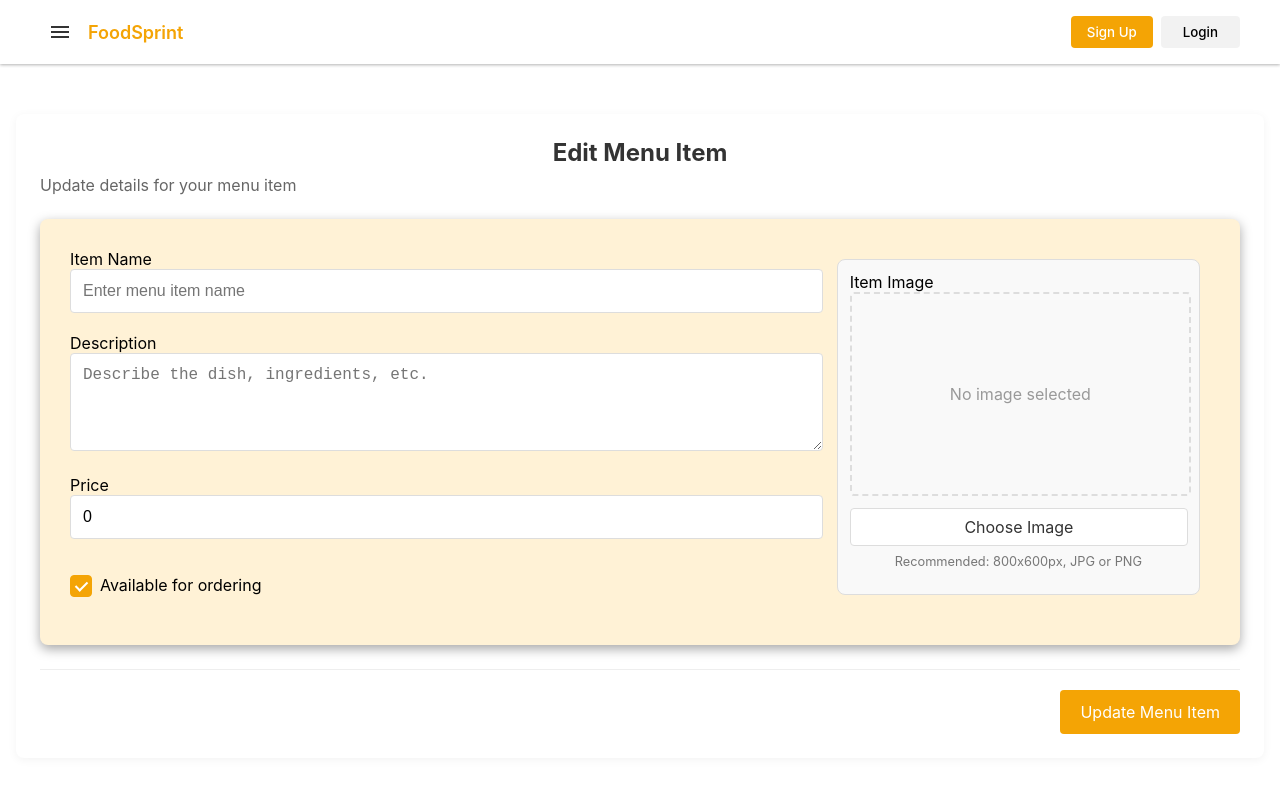
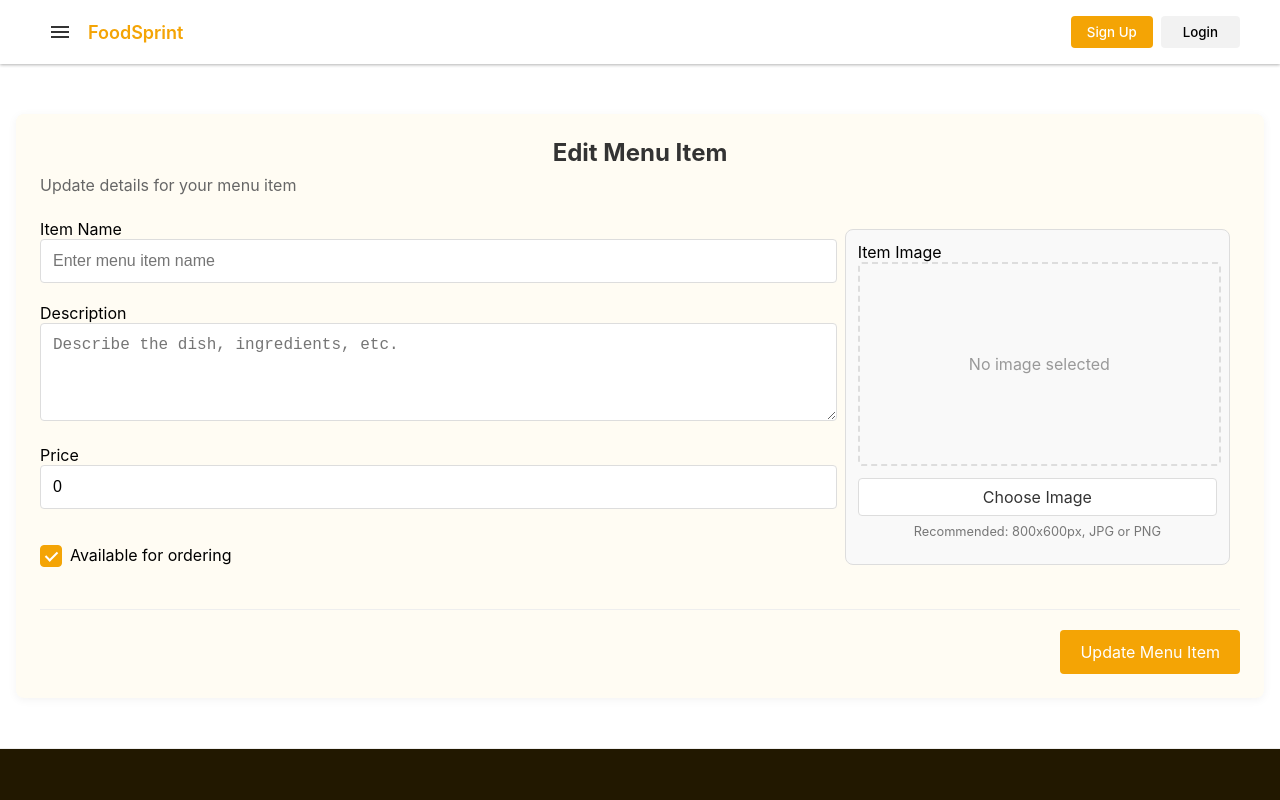
Before and after one commit to ChirathiSomadasa/Cloud-Native-Food-Ordering-Delivery-System, a React (Create React App) app in the folder frontend/: page /edit-menu-item/1 in a window 1280 px wide. Shown: the top 800 px of the page. Built offline with nearby package versions, Linux system fonts and the light colour scheme; no server answers.

Commit message:
update UI

```diff
--- a/frontend/src/components/Header.js
+++ b/frontend/src/components/Header.js
@@ -5,7 +5,6 @@ import { Link, useNavigate } from "react-router-dom";
 import axios from "axios";
 import MenuIcon from "@mui/icons-material/Menu";
 import ShoppingCartIcon from "@mui/icons-material/ShoppingCart";
-import NotificationsIcon from "@mui/icons-material/Notifications";
 import PersonIcon from "@mui/icons-material/Person";
 
 function Header() {
@@ -169,10 +168,6 @@ function Header() {
                   <span className="badge">{numberOfItems}</span>
                 </button>
                 </Link>
-                <button className="icon-button notification-button">
-                  <NotificationsIcon />
-                  <span className="badge">2</span>
-                </button>
                 <button className="text-button" onClick={handleSignOut}>
                   Sign Out
                 </button>
--- a/frontend/src/components/Sidebar.js
+++ b/frontend/src/components/Sidebar.js
@@ -3,7 +3,6 @@ import "./Sidebar.css";
 import { Link, useNavigate } from "react-router-dom";
 import ListAltIcon from "@mui/icons-material/ListAlt";
 import ShoppingCartIcon from "@mui/icons-material/ShoppingCart";
-import NotificationsIcon from "@mui/icons-material/Notifications";
 import ExitToAppIcon from "@mui/icons-material/ExitToApp";
 import CloseIcon from "@mui/icons-material/Close";
 import AddBoxIcon from "@mui/icons-material/AddBox";
@@ -123,10 +122,6 @@ function Sidebar({ isOpen, onClose }) {
                       <AccountBalanceIcon />
                       <span>Payments</span>
                     </Link>
-                    <Link to="/notifications" className="sidebar-link" onClick={onClose}>
-                      <NotificationsIcon />
-                      <span>Notifications</span>
-                    </Link>
                     <Link to="/deliveries/deliveryHome" className="sidebar-link" onClick={onClose}>
                       <DeliveryDiningIcon />
                       <span>Deliveries</span>
@@ -193,10 +188,6 @@ function Sidebar({ isOpen, onClose }) {
                   <ShoppingCartIcon />
                   <span>Cart</span>
                 </Link>
-                <Link to="/notifications" className="sidebar-link" onClick={onClose}>
-                  <NotificationsIcon />
-                  <span>Notifications</span>
-                </Link>
                 {/* <Link to="/deliveries/deliveryHome" className="sidebar-link" onClick={onClose}>
                   <DeliveryDiningIcon />
                   <span>Deliveries</span>
--- a/frontend/src/pages/RestaurantAdmin/menuItem/MenuItemAdd.css
+++ b/frontend/src/pages/RestaurantAdmin/menuItem/MenuItemAdd.css
@@ -1,5 +1,5 @@
 .menu-item-add-container {
-  background-color: #fff;
+  background-color: #fffcf3;
   border-radius: 8px;
   box-shadow: 0 2px 10px rgba(0, 0, 0, 0.05);
   padding: 24px;
@@ -26,18 +26,18 @@
   width: 100%;
 }
 
-.form-layout {
+.form-layoutM {
   display: flex;
   flex-direction: column;
   gap: 24px;
 }
 
 @media (min-width: 768px) {
-  .form-layout {
+  .form-layoutM {
     flex-direction: row;
   }
 
-  .form-main {
+  .form-mainM {
     flex: 2;
   }
 
--- a/frontend/src/pages/RestaurantAdmin/menuItem/MenuItemAdd.js
+++ b/frontend/src/pages/RestaurantAdmin/menuItem/MenuItemAdd.js
@@ -157,8 +157,8 @@ function MenuItemAdd() {
         <p>Create a new dish for your restaurant menu</p>
       </div>
       <form className="menu-item-form" onSubmit={handleSubmit}>
-        <div className="form-layout">
-          <div className="form-main">
+        <div className="form-layoutM">
+          <div className="form-mainM">
             <div className="form-groupM">
               <label className="labelM" htmlFor="name">
                 Item Name
--- a/frontend/src/pages/RestaurantAdmin/menuItem/MenuItemEdit.css
+++ b/frontend/src/pages/RestaurantAdmin/menuItem/MenuItemEdit.css
@@ -1,6 +1,5 @@
-
 .menu-item-edit-container {
-    background-color: #fff;
+    background-color: #fffcf3;
     border-radius: 8px;
     box-shadow: 0 2px 10px rgba(0, 0, 0, 0.05);
     padding: 24px;
@@ -27,18 +26,18 @@
     width: 100%;
   }
 
-  .form-layout {
+  .form-layoutM {
     display: flex;
     flex-direction: column;
     gap: 24px;
   }
 
   @media (min-width: 768px) {
-    .form-layout {
+    .form-layoutM {
       flex-direction: row;
     }
 
-    .form-main {
+    .form-mainM {
       flex: 2;
     }
 
--- a/frontend/src/pages/RestaurantAdmin/menuItem/MenuItemEdit.js
+++ b/frontend/src/pages/RestaurantAdmin/menuItem/MenuItemEdit.js
@@ -148,8 +148,8 @@ function MenuItemEdit() {
         <p>Update details for your menu item</p>
       </div>
       <form className="menu-item-form" onSubmit={handleSubmit}>
-        <div className="form-layout">
-          <div className="form-main">
+        <div className="form-layoutM">
+          <div className="form-mainM">
             <div className="form-groupM">
               <label className="labelM" htmlFor="name">
                 Item Name
```
